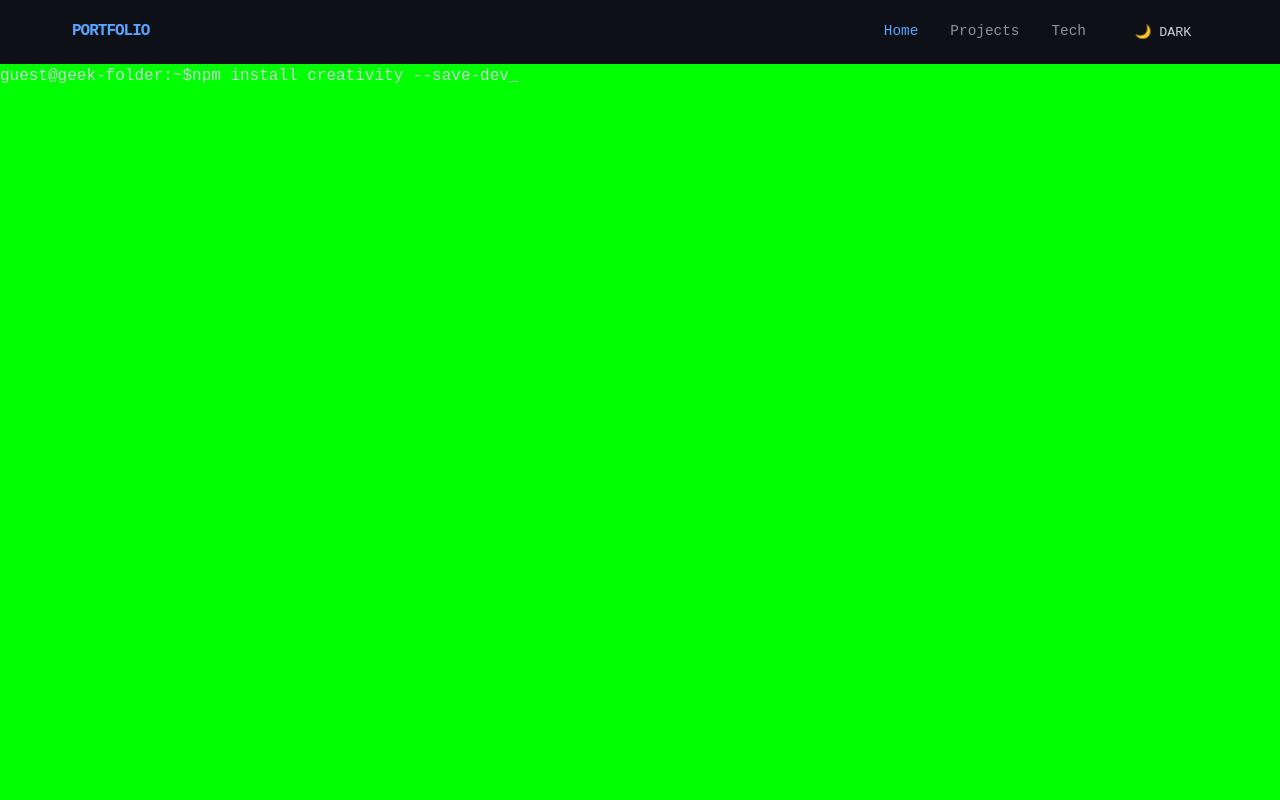
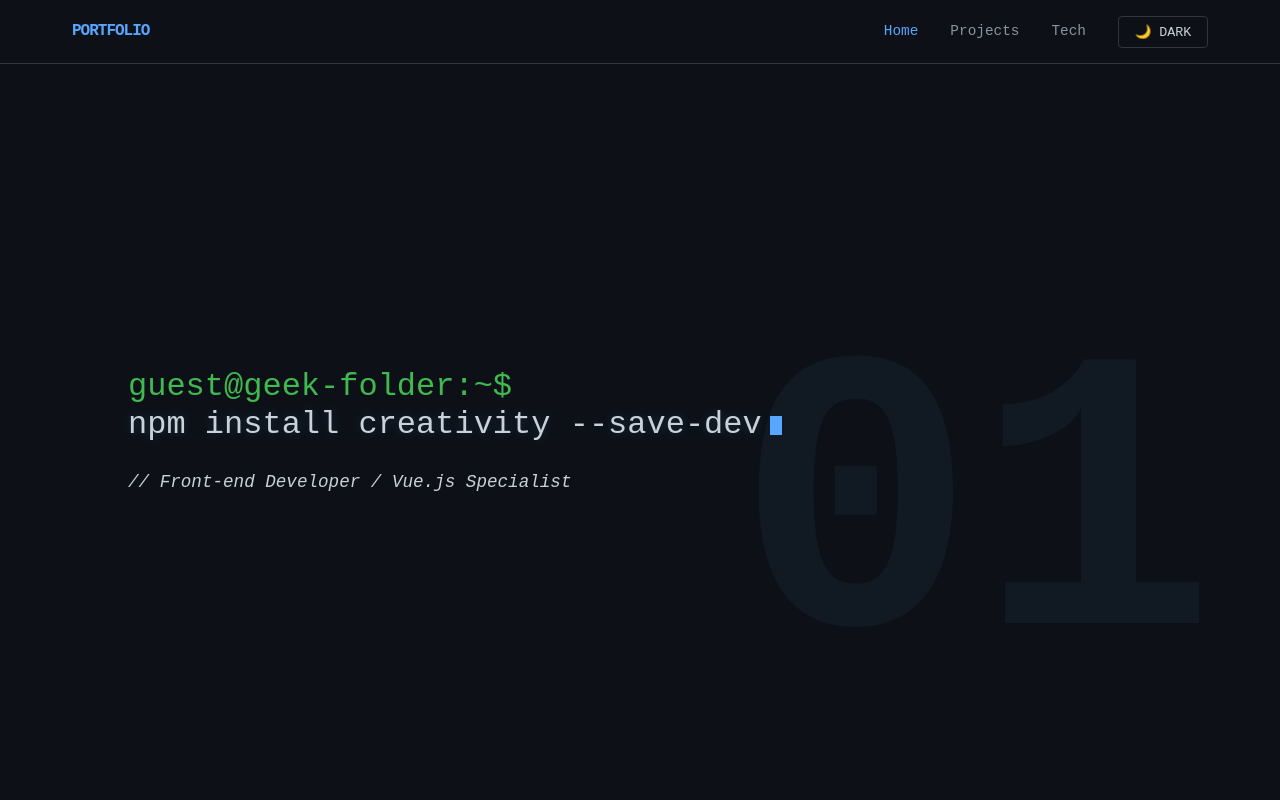
Before and after one commit to YoungMuggle/vue-my-portfolio, a Vue app: page / in a window 1280 px wide. Shown: the top 800 px of the page. Built offline with nearby package versions, Linux system fonts and the light colour scheme.

Commit message:
update hero style

```diff
--- a/src/App.vue
+++ b/src/App.vue
@@ -16,8 +16,8 @@
 <script setup>
 import { onMounted, onUnmounted } from "vue";
 import TheNavbar from "./components/TheNavbar.vue";
+import TheUptime from "./components/TheUptime.vue";
 import { useAppConfigStore } from "./stores/appConfig";
-import TheUptime from "./components/TheUptime.vue";
 const config = useAppConfigStore();
 const handleResize = () => {
   config.checkDevice();
@@ -31,13 +31,4 @@ onUnmounted(() => {
   window.removeEventListener("resize", handleResize);
 });
 </script>
-<style>
-.dark {
-  background-color: #0d1117;
-  color: #c9d1d9;
-}
-.light {
-  background-color: #ffffff;
-  color: #24292f;
-}
-</style>
+<style></style>
--- a/src/components/TheNavbar.vue
+++ b/src/components/TheNavbar.vue
@@ -48,7 +48,6 @@ onMounted(() => {
   backdrop-filter: blur(8px);
   display: flex;
   align-items: center;
-  transition: all var(--transition-speed);
 }
 .nav-container {
   display: flex;
@@ -72,7 +71,6 @@ onMounted(() => {
 .nav-links a {
   font-size: 0.9rem;
   color: var(--text-secondary);
-  transition: color 0.2s;
 }
 .nav-links a:hover,
 .nav-links a.active {
@@ -91,7 +89,6 @@ onMounted(() => {
   font-family: var(--font-geek);
   cursor: pointer;
   border-radius: 4px;
-  transition: all var(--transition-speed);
   white-space: nowrap;
 }
 .theme-toggle:hover {
--- a/src/stores/appConfig.js
+++ b/src/stores/appConfig.js
@@ -4,7 +4,7 @@ export const useAppConfigStore = defineStore(
   "app-config",
   () => {
     //当前在哪个部分
-    const currentSection = ref('hero')
+    const currentSection = ref("hero");
     //主题状态
     const isDark = ref(true);
     //切换主题
@@ -17,7 +17,9 @@ export const useAppConfigStore = defineStore(
       const root = document.documentElement;
       if (isDark.value) {
         root.classList.add("dark");
+        root.classList.remove("light");
       } else {
+        root.classList.add("light");
         root.classList.remove("dark");
       }
     };
--- a/src/style.css
+++ b/src/style.css
@@ -1,6 +1,7 @@
 :root {
   --font-geek: "JetBrains Mono", "Fira Code", "Courier New", monospace;
   --transition-speed: 0.3s;
+  --transition-timing: ease-in-out;
   --navbar-height: 64px;
 }
 .dark {
@@ -11,7 +12,7 @@
   --accent-color: #58a6ff;
   --neon-green: #3fb950;
   --grid-color: rgba(56, 139, 253, 0.1);
-  --board-color: #30363d;
+  --border-color: #30363d;
 }
 .light {
   --bg-color: #f6f8fa;
@@ -26,6 +27,11 @@
 
 * {
   box-sizing: border-box;
+  transition:
+    background-color var(--transition-speed) var(--transition-timing),
+    border-color var(--transition-speed) var(--transition-timing),
+    color var(--transition-speed) var(--transition-timing),
+    box-shadow var(--transition-speed) var(--transition-timing);
 }
 
 body {
--- a/src/views/HeroSection.vue
+++ b/src/views/HeroSection.vue
@@ -1,33 +1,130 @@
 <template>
-  <div class="terminal-hero">
-    <CommandPalette />
-    <div class="code-line">
-      <span class="prompt">guest@geek-folder:~$</span>
-      <span class="typed-text">{{ displayText }}</span>
-      <span class="cursor">_</span>
+  <div class="hero-inner">
+    <div class="terminal-box">
+      <div class="code-line">
+        <span class="prompt">guest@geek-folder:~$</span>
+        <span class="command">{{ displayText }}</span>
+        <span class="cursor"></span>
+      </div>
+      <transition name="fade">
+        <div v-if="isTypingDone" class="sub-line">
+          <span class="comment"
+            >// Front-end Developer / Vue.js Specialist</span
+          >
+        </div>
+      </transition>
     </div>
   </div>
 </template>
 <script setup>
-import { onMounted, ref } from 'vue';
-import CommandPalette from '../components/CommandPalette.vue';
+import { onMounted, ref } from "vue";
 
-const fullText = "npm install creativity --save-dev"
-const displayText = ref('')
-const typingSpeed = 100
+const fullText = "npm install creativity --save-dev";
+const displayText = ref("");
+const isTypingDone = ref(false);
+const typingSpeed = 80;
 
 const typeEffect = () => {
-  let i = 0
+  let i = 0;
   const timer = setInterval(() => {
     if (i < fullText.length) {
-      displayText.value += fullText.charAt(i)
-      i++
+      displayText.value += fullText.charAt(i);
+      i++;
     } else {
-      clearInterval(timer)
+      clearInterval(timer);
+      isTypingDone.value = true;
     }
-  },typingSpeed)
+  }, typingSpeed);
+};
+onMounted(() => {
+  typeEffect();
+});
+</script>
+<style scoped>
+.hero-inner {
+  min-height: calc(100vh - var(--navbar-height));
+  display: flex;
+  flex-direction: column;
+  justify-content: center;
+  padding: 0 10%;
+  position: relative;
+  background-color: var(--bg-color);
+  overflow: hidden;
 }
-onMounted(() => {
-  typeEffect()
-})
-</script>
+.hero-inner::before {
+  content: "01";
+  position: absolute;
+  bottom: -5%;
+  right: 5%;
+  font-size: 25rem;
+  font-weight: 900;
+  color: var(--accent-color);
+  opacity: 0.05;
+  z-index: 0;
+  pointer-events: none;
+}
+.terminal-box {
+  position: relative;
+  z-index: 1;
+}
+.code-line {
+  font-family: var(--font-geek);
+  font-size: 2rem;
+  line-height: 1.2;
+  display: flex;
+  align-items: center;
+  flex-wrap: wrap;
+}
+.prompt {
+  color: var(--neon-green);
+  margin-right: 1.2rem;
+  user-select: none;
+}
+.command {
+  color: var(--text-primary);
+  text-shadow: 0 0 12px rgba(88, 166, 255, 0.2);
+}
+.cursor {
+  display: inline-block;
+  width: 12px;
+  height: 1.2rem;
+  background-color: var(--accent-color);
+  margin-left: 8px;
+  animation: blink 1s step-end infinite;
+}
+.sub-line {
+  margin-top: 1.5rem;
+  font-size: 1.1rem;
+}
+.comment {
+  color: var(--text-primary);
+  font-style: italic;
+}
+@keyframes blink {
+  50% {
+    opacity: 0;
+  }
+}
+.fade-enter-active {
+  transition: all 0.8s ease-out;
+}
+.fade-enter-from {
+  opacity: 0;
+  transform: translateY(10px);
+}
+@media (max-width: 768px) {
+  .hero-inner {
+    padding: 0 5%;
+  }
+  .code-line {
+    font-size: 1.3rem;
+  }
+  .prompt {
+    margin-right: 0.8rem;
+    font-size: 1rem;
+  }
+  .sub-line {
+    font-size: 0.9rem;
+  }
+}
+</style>
--- a/src/views/MainLayout.vue
+++ b/src/views/MainLayout.vue
@@ -45,19 +45,4 @@ onMounted(() => {
 .main-container{
   padding-top: var(--navbar-height);
 }
-/* 撑开布局测试路由 */
-#hero{
-  width: 100%;
-  height: 100vh;
-  background-color: #00ff00;
-}
-#projects{
-  width: 100%;
-  height: 100vh;
-}
-#tech{
-  width: 100%;
-  height: 100vh;
-  background-color: #ff0055;
-}
 </style>
```
